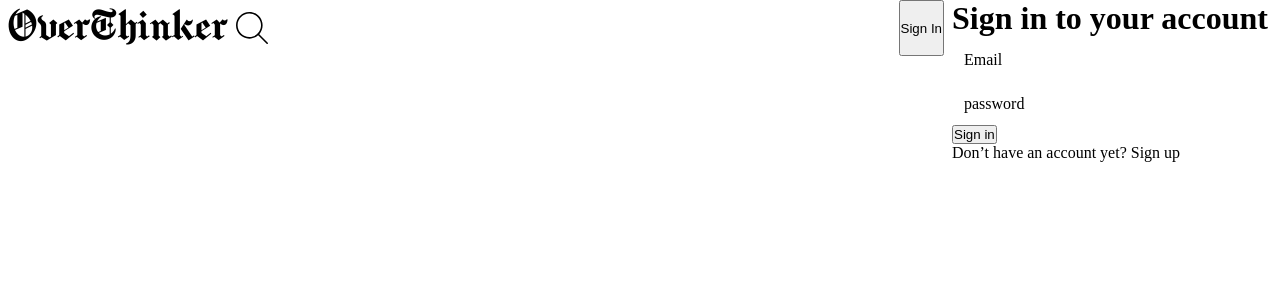
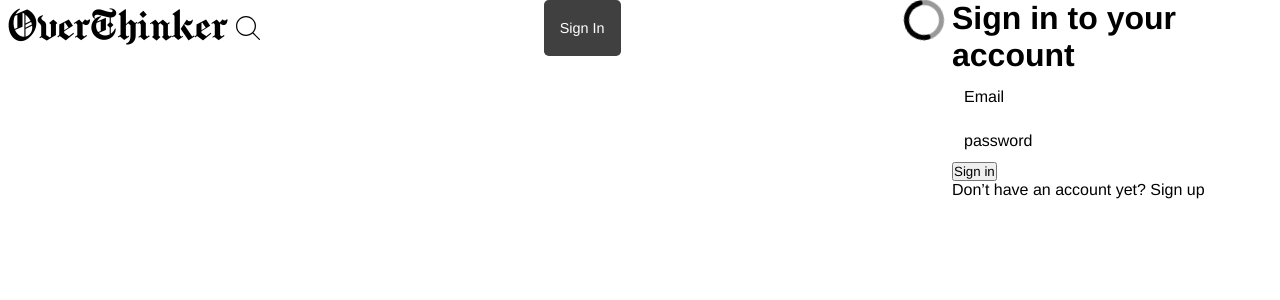
Before and after one commit to cookieMonsterDev/overthinker, a Next.js app: page /auth/login in a window 1280 px wide. Shown: the top 300 px of the page. Built offline with nearby package versions, Linux system fonts and the light colour scheme.

Commit message:
feat: add button component & update svg component

```diff
--- a/package.json
+++ b/package.json
@@ -25,6 +25,7 @@
     "react": "18.2.0",
     "react-dom": "18.2.0",
     "react-markdown": "^8.0.7",
+    "react-svg": "^16.1.19",
     "typescript": "5.1.6",
     "yup": "^1.2.0"
   },
--- a/src/app/globals.scss
+++ b/src/app/globals.scss
@@ -1,14 +1,23 @@
 @import "../../public/fonts/fonts.scss";
 
 :root {
+  --primary: rgb(0, 0, 0);
+  --light-primary: rgba(0, 0, 0, 0.75);
+  --ultra-light-primary: rgba(0, 0, 0, 0.15);
+  --secondary: rgb(255, 255, 255);
   --success: rgb(26, 137, 23);
+  --dark-success: rgb(18, 96, 15);
+  --light-success: rgba(27, 137, 23, 0.75);
   --error: rgb(201, 74, 74);
+  --dark-error: rgb(152, 55, 55);
+  --light-error: rgba(201, 74, 74, 0.75);
 }
 
 * {
   box-sizing: border-box;
   padding: 0;
   margin: 0;
+  font-family: sohne, "Helvetica Neue", Helvetica, Arial, sans-serif;
 }
 
 html,
--- a/src/components/Button/Button.component.tsx
+++ b/src/components/Button/Button.component.tsx
@@ -1,6 +1,7 @@
 import { ButtonProps } from "./Button.types";
 import cn from "classnames";
 import styles from "./Button.module.scss";
+import { IconsEnum, SvgIcon } from "../SvgIcon";
 
 export const ButtonComponent: React.FC<ButtonProps> = ({
   className,
@@ -10,21 +11,37 @@ export const ButtonComponent: React.FC<ButtonProps> = ({
   onClick,
   children,
   variant = "contained",
-  rounded = "small",
+  isLoading = false,
+  disabled = false,
+  loaderSize = 40,
+  loaderColor,
 }) => {
+  const buttonClass = cn(
+    styles.button,
+    {
+      [styles[`button_variant_${variant}`]]: variant,
+      [styles.disabled]: disabled,
+    },
+    className
+  );
 
-  const buttonClass = cn(styles.button, {
-    [styles[`button_variant_${variant}`]]: variant,
-    [styles[`button_rounded_${rounded}`]]: rounded,
-  }, className);
+  const handleClick = (e: any) => !disabled && onClick && onClick(e);
 
-  return (
+  return isLoading ? (
+    <SvgIcon
+      src={IconsEnum.loader}
+      className={styles.loader}
+      size={loaderSize}
+      color={loaderColor}
+    />
+  ) : (
     <button
       className={buttonClass}
       style={style}
       type={type}
       role={role}
-      onClick={onClick}
+      onClick={handleClick}
+      disabled={disabled}
     >
       {children}
     </button>
--- a/src/components/Button/Button.module.scss
+++ b/src/components/Button/Button.module.scss
@@ -1,3 +1,116 @@
 .button {
   all: unset;
+  position: relative;
+  justify-content: center;
+  align-items: center;
+  display: inline-flex;
+  padding: 0.3rem 1rem;
+  border-radius: 0.3rem;
+  font-size: 0.9rem;
+  font-weight: 500;
+  cursor: pointer;
+  transition: all 300ms;
+
+  &_variant {
+    &_default {
+      background: var(--primary);
+      color: var(--secondary);
+
+      &:hover {
+        background: var(--primary);
+      }
+
+      &:active {
+        background: var(--primary);
+      }
+
+      &.disabled {
+        background: var(--light-primary);
+        pointer-events: none;
+        cursor: not-allowed;
+      }
+    }
+
+    &_success {
+      background: var(--success);
+      color: var(--secondary);
+
+      &:hover {
+        background: var(--dark-success);
+      }
+
+      &:active {
+        background: var(--dark-success);
+      }
+
+      &.disabled {
+        background: var(--light-success);
+        pointer-events: none;
+        cursor: not-allowed;
+      }
+    }
+
+    &_error {
+      background: var(--error);
+      color: var(--secondary);
+
+      &:hover {
+        background: var(--dark-error);
+      }
+
+      &:active {
+        background: var(--dark-error);
+      }
+
+      &.disabled {
+        background: var(--light-error);
+        pointer-events: none;
+        cursor: not-allowed;
+      }
+    }
+
+    &_outlined {
+      background: transparent;
+      color: var(--primary);
+      border: 3px solid var(--primary);
+
+      &:hover {
+        background: var(--ultra-light-primary);
+      }
+
+      &:active {
+        background: var(--ultra-light-primary);
+      }
+
+      &.disabled {
+        pointer-events: none;
+        cursor: not-allowed;
+      }
+    }
+
+    &_text {
+      background: transparent;
+      color: var(--primary);
+
+      &.disabled {
+        pointer-events: none;
+        cursor: not-allowed;
+      }
+    }
+  }
 }
+
+.loader {
+  opacity: 1;
+  --transition-time: 0.3s;
+
+  svg {
+    animation: spin 1s linear infinite;
+  }
+
+  @keyframes spin {
+    100% {
+      transform: rotate(360deg);
+    }
+  }
+}
--- a/src/components/Button/Button.types.ts
+++ b/src/components/Button/Button.types.ts
@@ -5,6 +5,9 @@ export interface ButtonProps {
   role?: string;
   onClick?: (e: any) => void;
   children?: React.ReactNode;
-  variant?: "contained" | "outlined" | "text";
-  rounded?: "none" | "small" | "medium";
+  variant?: "default" | "success" | "error" | "outlined" | "text";
+  isLoading?: boolean;
+  disabled?: boolean;
+  loaderSize?: number;
+  loaderColor?: string;
 }
--- a/src/components/NavBar/NavBar.component.tsx
+++ b/src/components/NavBar/NavBar.component.tsx
@@ -6,6 +6,7 @@ import Link from "next/link";
 import { Search } from "../Search";
 import { useModal } from "@/context/ModalProvider";
 import { LoginComponent } from "../Modals/Login/Login.component";
+import { Button } from "../Button";
 
 export const NavBarComponent: React.FC<NavBarProps> = () => {
   const modal = useModal();
@@ -18,9 +19,12 @@ export const NavBarComponent: React.FC<NavBarProps> = () => {
         </Link>
         <Search />
       </div>
-      <button onClick={() => modal?.openModal(<LoginComponent />)}>
+      <Button variant='default' disabled onClick={() => modal?.openModal(<LoginComponent />)}>
         Sign In
-      </button>
+      </Button>
+      <Button  variant='text' isLoading={true} onClick={() => modal?.openModal(<LoginComponent />)}>
+        Sign In
+      </Button>
     </nav>
   );
 };
--- a/src/components/NavBar/NavBar.module.scss
+++ b/src/components/NavBar/NavBar.module.scss
@@ -18,4 +18,12 @@
   margin-right: 0.5rem;
 }
 
+.signup_button {
+
+}
+
+.signin_button {
+
+}
+
 //#TODO font-family: sohne, "Helvetica Neue", Helvetica, Arial, sans-serif;
--- a/src/components/Search/Search.component.tsx
+++ b/src/components/Search/Search.component.tsx
@@ -7,7 +7,7 @@ import { IconsEnum, SvgIcon } from "../SvgIcon";
 export const SearchComponent: React.FC<SearchProps> = () => {
   return (
     <div className={styles.container}>
-      <SvgIcon src={IconsEnum.search} alt="search icon"/>
+      <SvgIcon src={IconsEnum.search}/>
       {/* <input /> */}
     </div>
   );
--- a/src/components/SvgIcon/SvgIcon.component.tsx
+++ b/src/components/SvgIcon/SvgIcon.component.tsx
@@ -1,32 +1,48 @@
-import React from "react";
+import cn from "classnames";
+import { ReactSVG } from "react-svg";
 import { SvgIconProps } from "./SvgIcon.types";
-import Image from "next/image";
 import styles from "./SvgIcon.module.scss";
-import cn from "classnames";
 
 export const SvgIconComponent: React.FC<SvgIconProps> = ({
   src,
+  size = 24,
+  color = "rgb(0, 0, 0)",
+  rotate = "0",
   className,
   style,
   onClick,
-  role,
-  alt,
-  height = 32,
-  width = 32,
+  defaultStroke,
+  role = "button",
 }) => {
-  const svgIconClass = cn(styles.svgIcon, className);
+  const svgIconClass = cn(
+    styles.svgIcon,
+    {
+      [styles[`svgIcon_rotate_${rotate}`]]: rotate,
+      [styles.defaultStroke]: defaultStroke,
+    },
+    className
+  );
+
+  const stroke = defaultStroke
+    ? {}
+    : {
+        stroke: color,
+      };
+
+  const customStyles = {
+    width: `${size}px`,
+    height: `${size}px`,
+    ...style,
+    ...stroke,
+  };
 
   return (
-    <Image
-      priority
+    <ReactSVG
       src={src}
       className={svgIconClass}
-      height={height}
-      width={width}
+      style={customStyles}
+      onClick={onClick}
       role={role}
-      alt={alt}
-      style={style}
-      onClick={onClick}
     />
   );
 };
--- a/src/components/SvgIcon/SvgIcon.module.scss
+++ b/src/components/SvgIcon/SvgIcon.module.scss
@@ -1,4 +1,45 @@
 .svgIcon {
   display: flex;
   justify-content: center;
+  align-items: center;
+  flex-shrink: 0;
+
+  &_rotate {
+    &_0 {
+      transform: rotate(0deg);
+    }
+
+    &_90 {
+      transform: rotate(90deg);
+    }
+
+    &_180 {
+      transform: rotate(180deg);
+    }
+
+    &_270 {
+      transform: rotate(270deg);
+    }
+  }
+
+  & > div {
+    height: 100%;
+    width: 100%;
+  }
+
+  svg {
+    display: block;
+    width: 100%;
+    height: 100%;
+  }
+
+  &:not(.defaultStroke) {
+    svg {
+      path,
+      circle,
+      rect {
+        stroke: inherit;
+      }
+    }
+  }
 }
--- a/src/components/SvgIcon/SvgIcon.types.ts
+++ b/src/components/SvgIcon/SvgIcon.types.ts
@@ -1,14 +1,16 @@
 export enum IconsEnum {
   search = '/icons/search.svg',
+  loader = '/icons/loader.svg'
 }
 
 export interface SvgIconProps {
   src: IconsEnum | string;
+  onClick?: (e: any) => void;
+  color?: string;
+  size?: number;
+  rotate?: '0' | '90' | '180' | '270';
   className?: string;
   style?: React.CSSProperties;
-  onClick?: (e: any) => void;
+  defaultStroke?: boolean;
   role?: string;
-  alt: string
-  height?: number;
-  width?: number;
 }
```
Also changed, not shown: public/icons/loader.svg (added), 1 other file (tests, documents, lock files or other folders).
